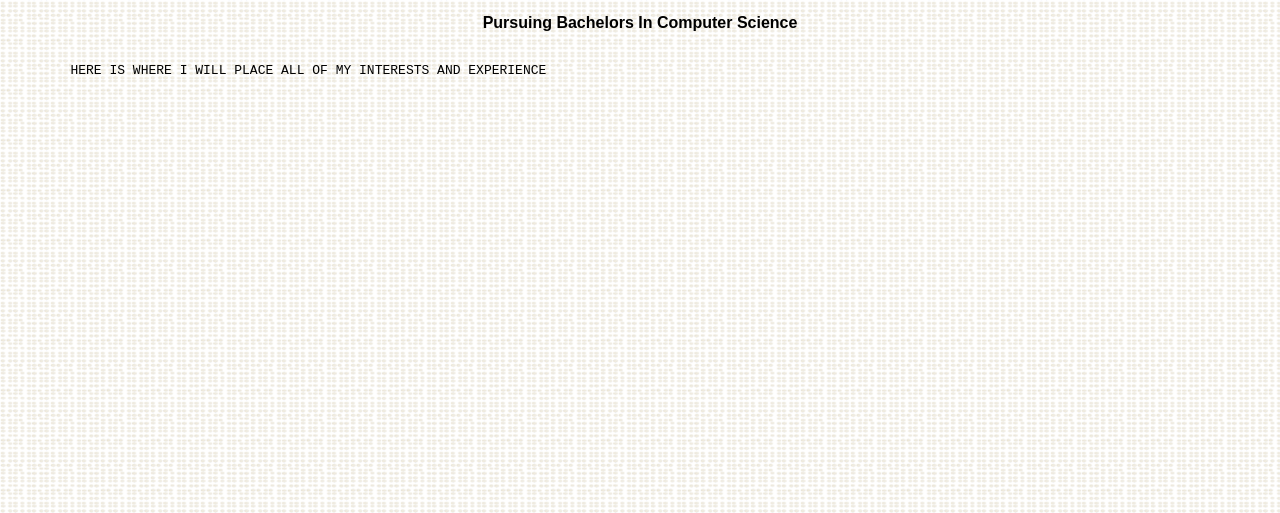
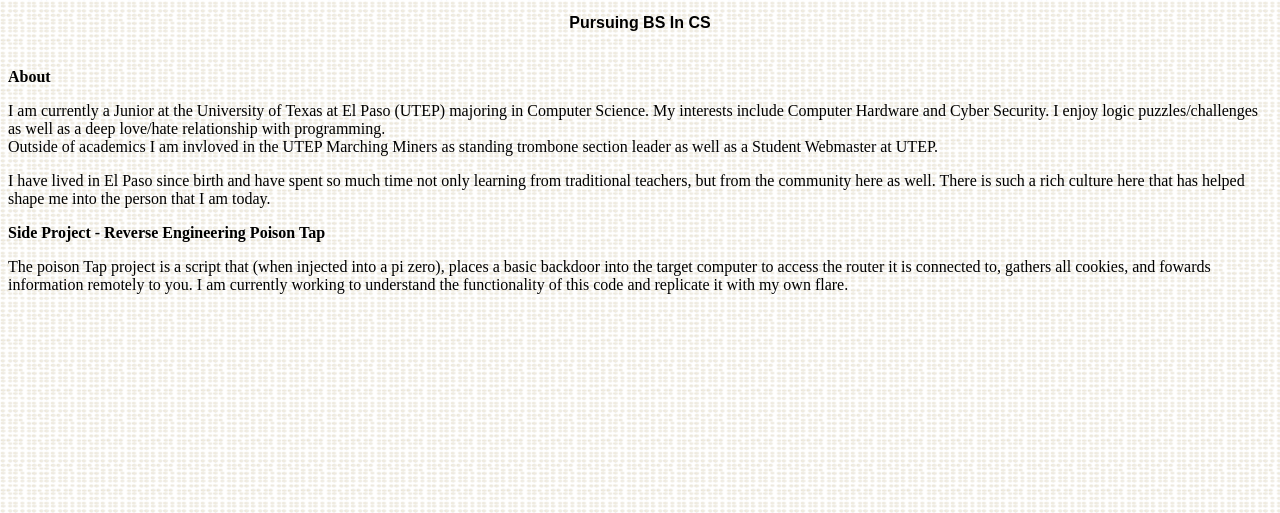
Before and after one commit to emwhite3/emwhite3.github.io, a plain HTML site: page index.html in a window 1280 px wide. Shown: the part 287-800 px from the top of the page. Drawn offline with Linux system fonts and the light colour scheme.

Commit message:
Added about and side project(s) section

```diff
--- a/index.html
+++ b/index.html
@@ -1,12 +1,23 @@
-<div >
 <div class = "header" style ="text-align: center">
     <img src="evanMarcusWhite.jpg" alt="Headshot of Evan Marcus White" class="center" height="225" width="225">
     <h2>Evan Marcus White</h2>
-<strong>Pursuing Bachelors In Computer Science</strong>
+    <strong>Pursuing BS In CS</strong>
+    </div>
     <br />
     <br />
     </div class="main">
-<pre>&#9;HERE IS WHERE I WILL PLACE ALL OF MY INTERESTS AND EXPERIENCE </pre>
+    <strong>About</strong>
+    <p>I am currently a Junior at the University of Texas at El Paso (UTEP) majoring in Computer Science. My interests include Computer Hardware and Cyber Security. I enjoy logic puzzles/challenges as well as a deep love/hate relationship with
+        programming. <br />Outside of academics I am invloved in the UTEP Marching Miners as standing trombone section leader as well as a Student Webmaster at UTEP.
+    </p>
+    <p>I have lived in El Paso since birth and have spent so much time not only learning from traditional teachers, but from the community here as well. There is such a rich culture here that has helped
+        shape me into the person that I am today.
+    </p>
+
+    <strong>Side Project - Reverse Engineering Poison Tap</strong>
+    <p>The poison Tap project is a script that (when injected into a pi zero), places a basic backdoor into the target computer to access the router it is connected to, gathers all cookies, and fowards information remotely to you.
+        I am currently working to understand the functionality of this code and replicate it with my own flare.
+    </p>
     </div>
 
 
```
Lines whose indentation alone changed are shown as unchanged.
